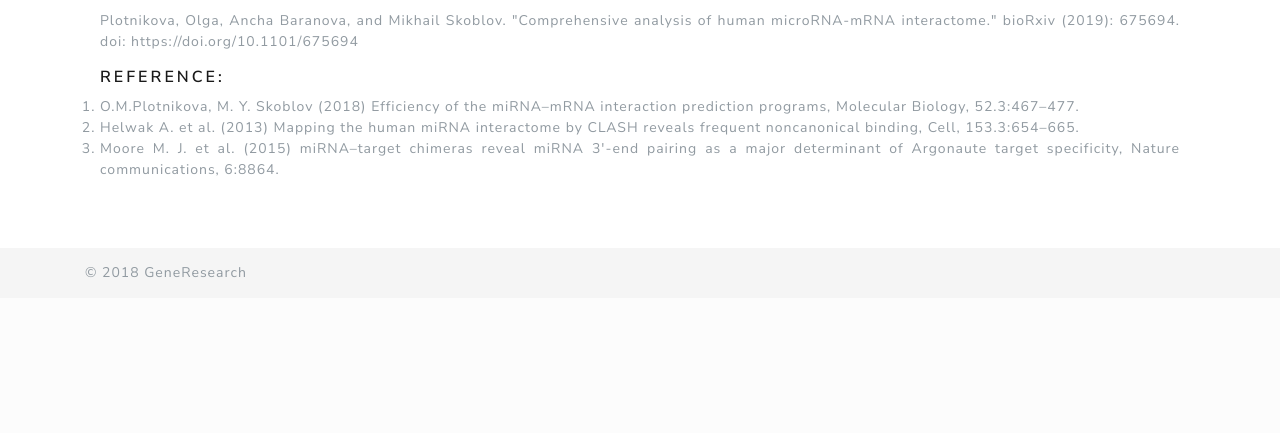
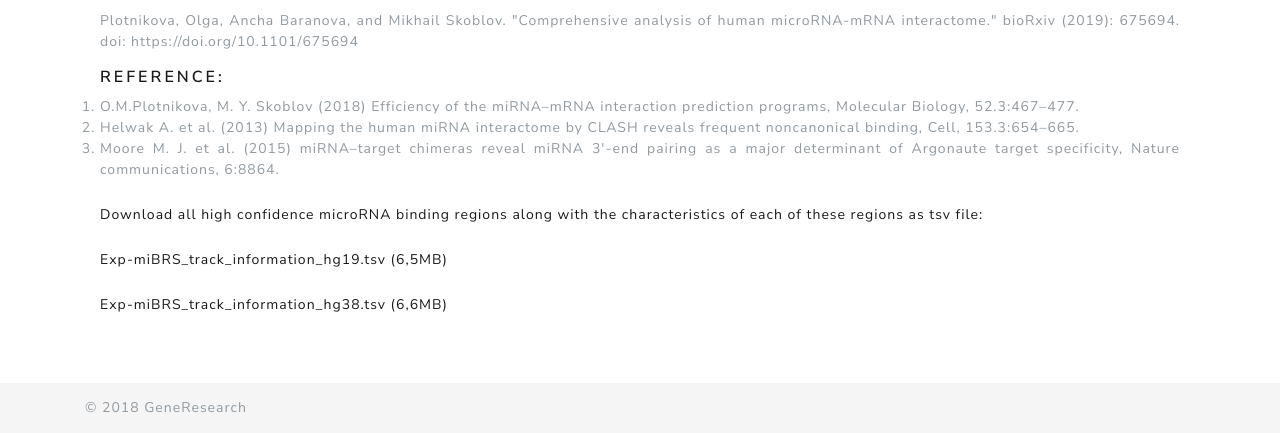
Before and after one commit to skoblov-lab/generesearch, a Django app: page /services/mirna/ in a window 1280 px wide. Shown: the part 2440-2873 px from the top of the page. Before the commit the page ends 2718 px from the top, so only its background shows below. Run offline with Django 3.2, Linux system fonts and the light colour scheme; parts of the project's set-up code (start-up, migrations or seed data) failed here and were passed over; some libraries are stand-ins or nearby versions.

Commit message:
miRNA - add "Download Data" buttom in the top

```diff
--- a/templates/mirna.html
+++ b/templates/mirna.html
@@ -18,6 +18,11 @@
                 <li class="nav-item">
                     <a class="nav-link" data-toggle="tab" href="#bulk">
                         Process a VCF query
+                    </a>
+                </li>
+                <li class="nav-item">
+                    <a class="nav-link" data-toggle="tab" href="#bulk">
+                        Download Data
                     </a>
                 </li>
             </ul>
@@ -70,6 +75,21 @@
                         </button>
                     </form>
                 </div>
+                <!-- Download Data tab -->
+                <div class="tab-pane fade active show" id="about">
+                    <div class="container my-4">
+                        <p class="text-justify text-primary my-4">Download all high confidence microRNA binding
+                            regions along with the characteristics of each of these regions as tsv file:</p>
+                        <p class="text-justify text-primary my-4">
+                            <a class="text-justify text-primary my-4"
+                               href="https://drive.google.com/open?id=130ER2qFoFWZIq67TwNSIlFrmcJJLMmB8">
+                                Exp-miBRS_track_information_hg19.tsv (6,5MB)</a></p>
+                        <p class="text-justify text-primary my-4">
+                            <a class="text-justify text-primary my-4"
+                               href="https://drive.google.com/open?id=13FU7nSHZWPEMuj8bKONDTLlj9-Oame6G">
+                                Exp-miBRS_track_information_hg38.tsv (6,6MB)</a></p>
+                    </div>
+                </div>
             </div>
         </div>
     </div>
```
